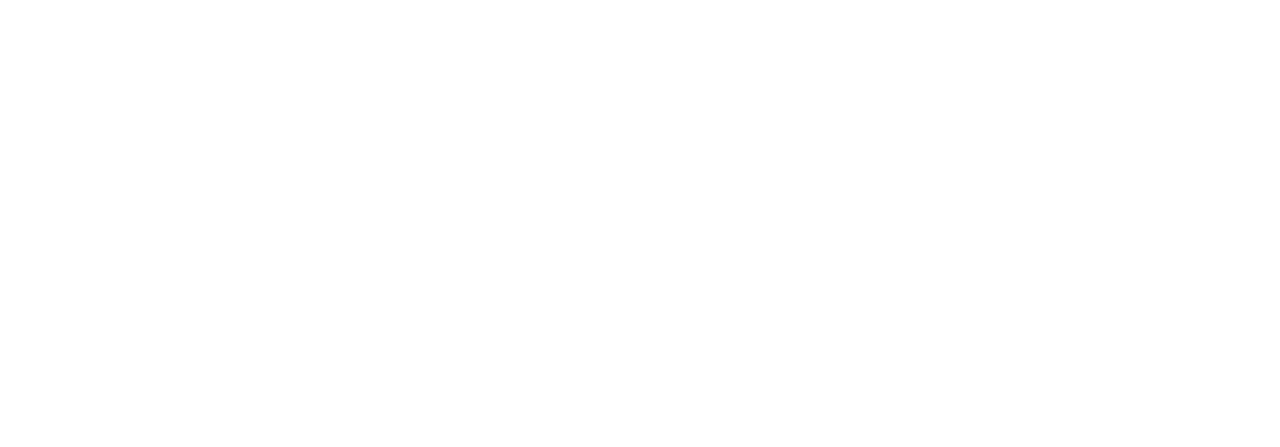
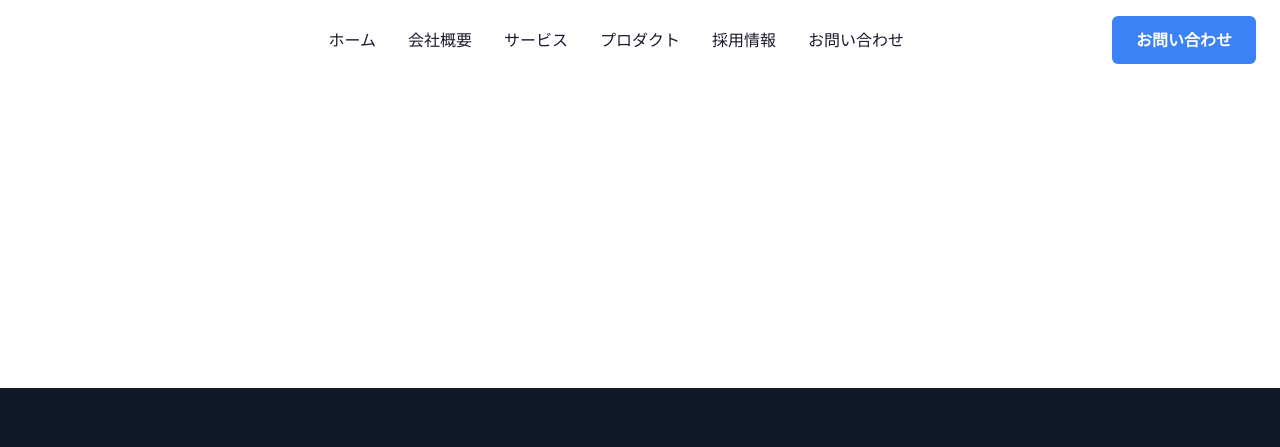
Before and after one commit to FORIFOR/saitec-website2, a plain HTML site: page index.html in a window 1280 px wide. Shown: the top 447 px of the page. Drawn offline with Linux system fonts and the light colour scheme; the site is published under a folder, as on GitHub Pages, so addresses that start at the root find nothing.

Commit message:
Fix GitHub Pages paths

```diff
--- a/index.html
+++ b/index.html
@@ -1 +1 @@
-<!doctype html><html lang="en"><head><meta charset="utf-8"/><link rel="icon" href="/favicon.ico"/><meta name="viewport" content="width=device-width,initial-scale=1"/><meta name="theme-color" content="#000000"/><meta name="description" content="Web site created using create-react-app"/><link rel="apple-touch-icon" href="/logo192.png"/><link rel="manifest" href="/manifest.json"/><title>React App</title><script defer="defer" src="/static/js/main.56684f60.js"></script><link href="/static/css/main.4ab390aa.css" rel="stylesheet"></head><body><noscript>You need to enable JavaScript to run this app.</noscript><div id="root"></div></body></html>
+<!doctype html><html lang="en"><head><meta charset="utf-8"/><link rel="icon" href="./favicon.ico"/><meta name="viewport" content="width=device-width,initial-scale=1"/><meta name="theme-color" content="#000000"/><meta name="description" content="Web site created using create-react-app"/><link rel="apple-touch-icon" href="./logo192.png"/><link rel="manifest" href="./manifest.json"/><title>React App</title><script defer="defer" src="./static/js/main.56684f60.js"></script><link href="./static/css/main.4ab390aa.css" rel="stylesheet"></head><body><noscript>You need to enable JavaScript to run this app.</noscript><div id="root"></div></body></html>
```
